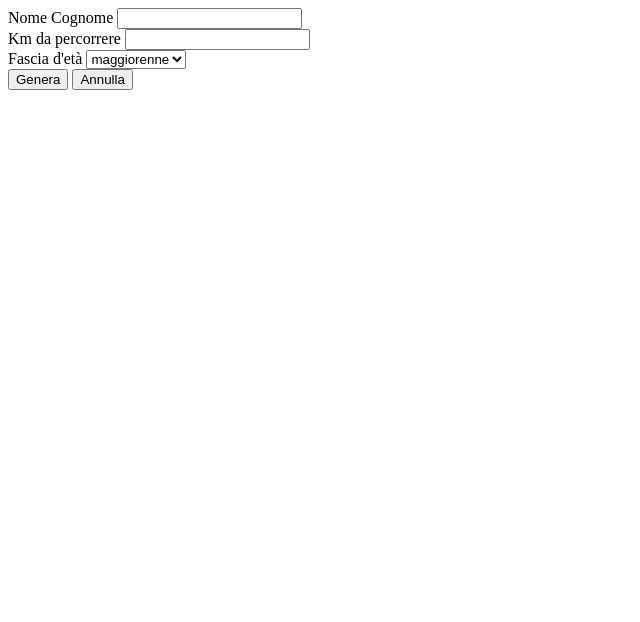
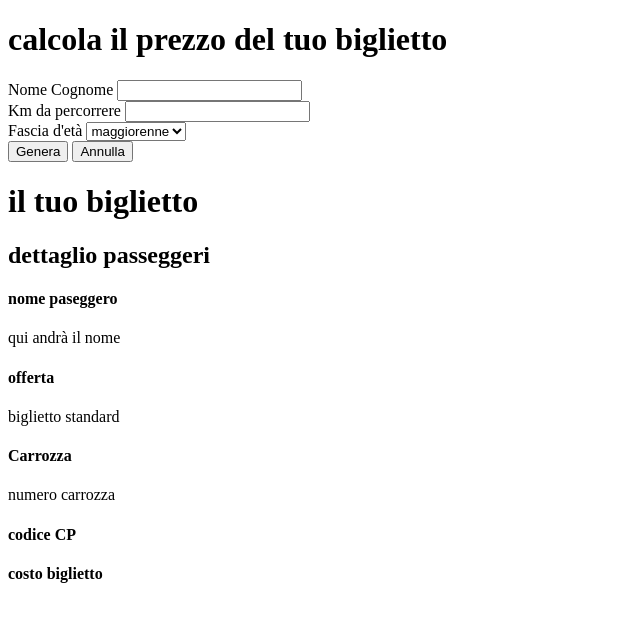
Before and after one commit to DavideAtzo/js-biglietto-treno-form, a plain HTML site: page index.html in a window 1280 px wide. Shown: the whole page, without its empty margins (0-640 px from the left). Drawn offline with Linux system fonts and the light colour scheme.

Commit message:
base html del biglietto finale

```diff
--- a/index.html
+++ b/index.html
@@ -12,6 +12,7 @@
 <body>
     <main>
         <div class="container">
+            <h1>calcola il prezzo del tuo biglietto</h1>
             <div class="row">
                 <form action="/" method="get">
                     <div class="col">
@@ -35,12 +36,33 @@
             <div class="row">
                 <button id="btn-genera">Genera</button>
                 <button id="btn-annulla">Annulla</button>
-                <div id="prezzo-biglietto"></div>
+
             </div>
         </div>
         <div class="container">
+            <h1>il tuo biglietto</h1>
             <div class="row">
-
+                <h2>dettaglio passeggeri</h2>
+                <div class="col">
+                    <h4>nome paseggero</h4>
+                    <p>qui andrà il nome</p>
+                </div>
+                <div class="col">
+                    <h4>offerta</h4>
+                    <p>biglietto standard</p>
+                </div>
+                <div class="col">
+                    <h4>Carrozza</h4>
+                    <p>numero carrozza</p>
+                </div>
+                <div class="col">
+                    <h4>codice CP</h4>
+                    <p></p>
+                </div>
+                <div class="col">
+                    <h4>costo biglietto</h4>
+                    <p id="prezzo-biglietto"></p>
+                </div>
             </div>
         </div>
     </main>
```
